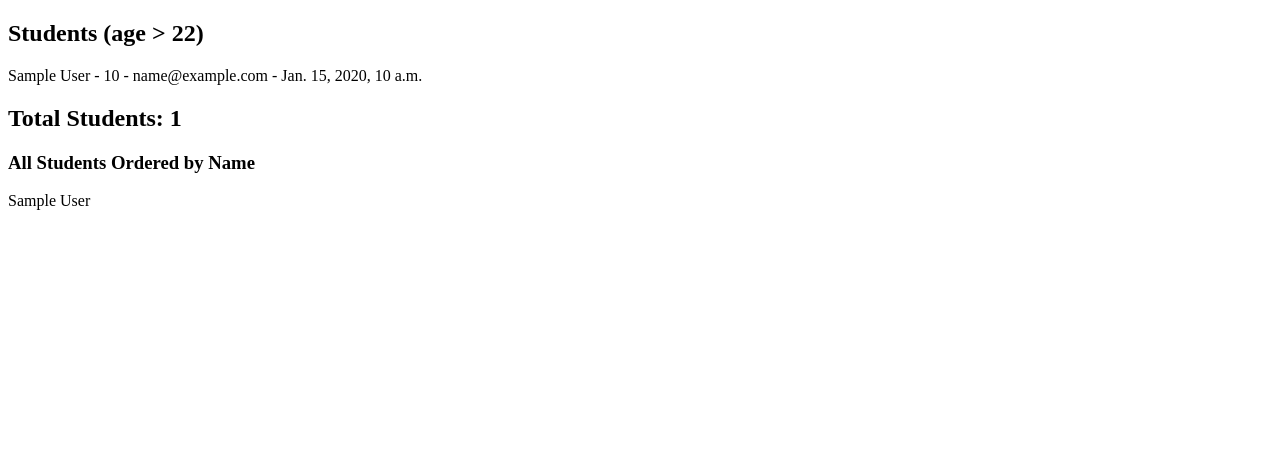
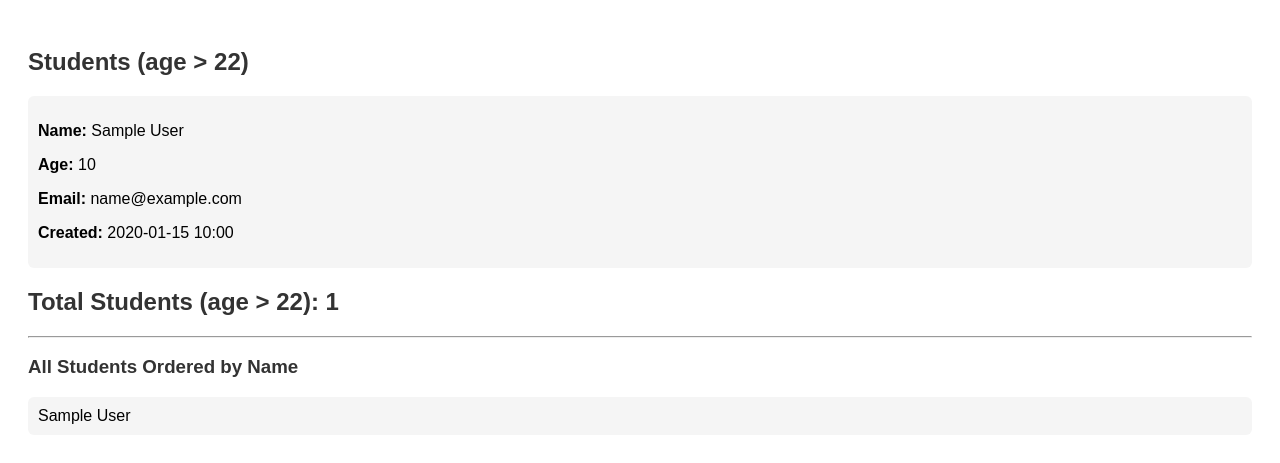
Before and after one commit to Kumarhemant17/Django, a Django app: template home/templates/home/index.html in a window 1280 px wide. Shown: the top 463 px of the page. Run offline with Django 5.2, Linux system fonts and the light colour scheme; tables that the repository leaves empty hold one stand-in row (values such as "Sample post"); the template is opened without the code that fills it: values that come from a table or form of the project are taken from there, most other values are stand-ins (such as "Sample title", 1, 10 or a date in 2020).

Commit message:
Improved UI and optimize student query

```diff
--- a/home/templates/home/index.html
+++ b/home/templates/home/index.html
@@ -2,21 +2,48 @@
 <html>
   <head>
     <title>Home</title>
+    <style>
+      body {
+        font-family: Arial, sans-serif;
+        padding: 20px;
+      }
+      h2,
+      h3 {
+        color: #333;
+      }
+      .card {
+        background: #f5f5f5;
+        padding: 10px;
+        margin: 8px 0;
+        border-radius: 6px;
+      }
+    </style>
   </head>
+
   <body>
     <h2>Students (age > 22)</h2>
-    {% for student in students %}
-    <p>
-      {{student.name}} - {{student.age}} - {{student.email}} -
-      {{student.created_at}}
-    </p>
-    {% endfor %}
 
-    <h2>Total Students: {{students_count}}</h2>
+    {% if students %} {% for student in students %}
+    <div class="card">
+      <p><strong>Name:</strong> {{ student.name }}</p>
+      <p><strong>Age:</strong> {{ student.age }}</p>
+      <p><strong>Email:</strong> {{ student.email }}</p>
+      <p><strong>Created:</strong> {{ student.created_at|date:"Y-m-d H:i" }}</p>
+    </div>
+    {% endfor %} {% else %}
+    <p>No students found.</p>
+    {% endif %}
+
+    <h2>Total Students (age > 22): {{ students_count }}</h2>
+
+    <hr />
 
     <h3>All Students Ordered by Name</h3>
+
     {% for s in student_name %}
-    <p>{{s.name}}</p>
+    <div class="card">{{ s.name }}</div>
+    {% empty %}
+    <p>No students available.</p>
     {% endfor %}
   </body>
 </html>
--- a/home/views.py
+++ b/home/views.py
@@ -3,11 +3,11 @@ from .models import Student
 
 def home(request):
     students = Student.objects.filter(age__gt=22).order_by('name')
-    students_count = Student.objects.count()
+    students_count = students.count()   # improved
     student_name = Student.objects.order_by('name')
 
     return render(request, 'home/index.html', {
         'students': students,
-        'students_count': students_count,
-        'student_name': student_name
+        'students_count': students.count(),
+        'student_name': all_students
     })
```
